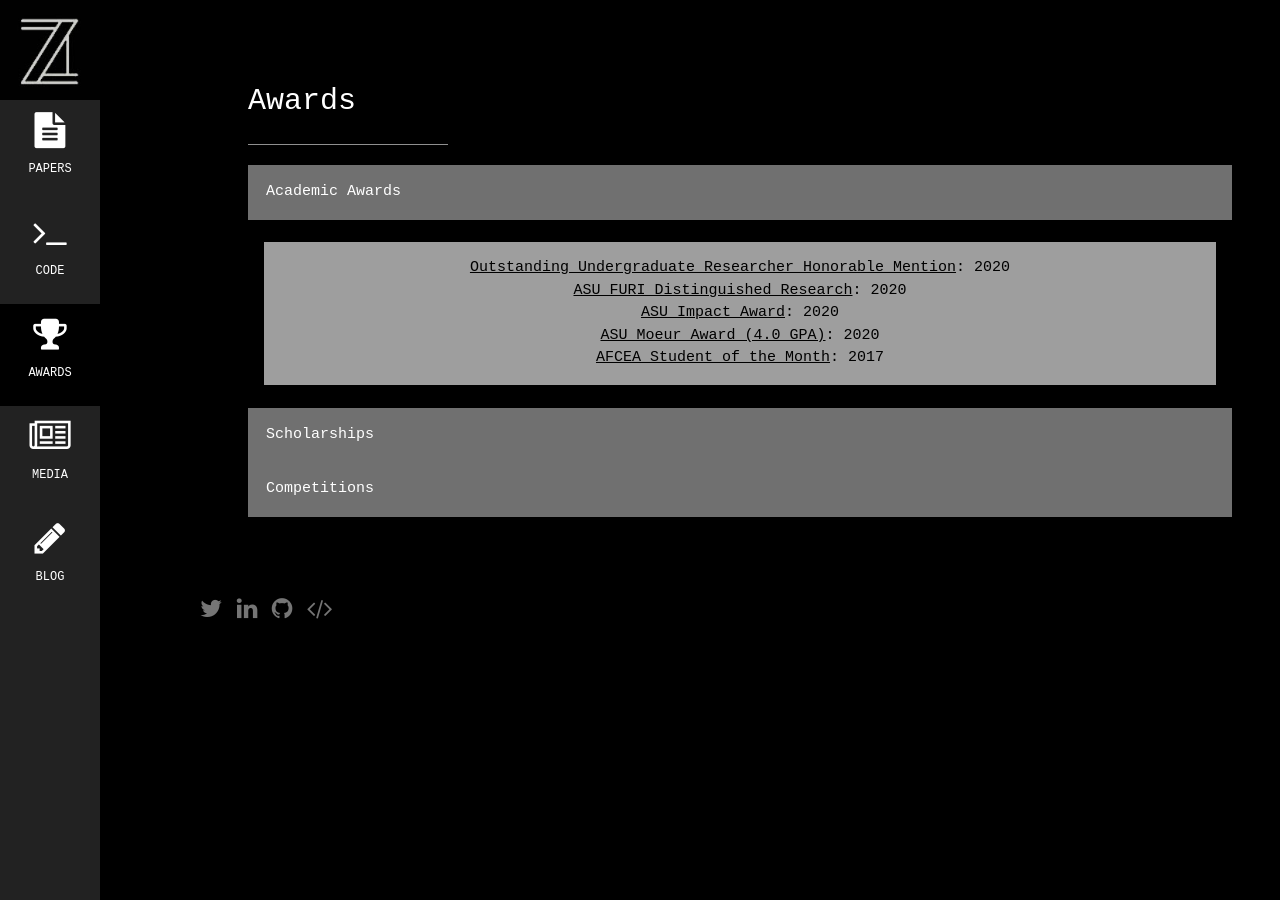
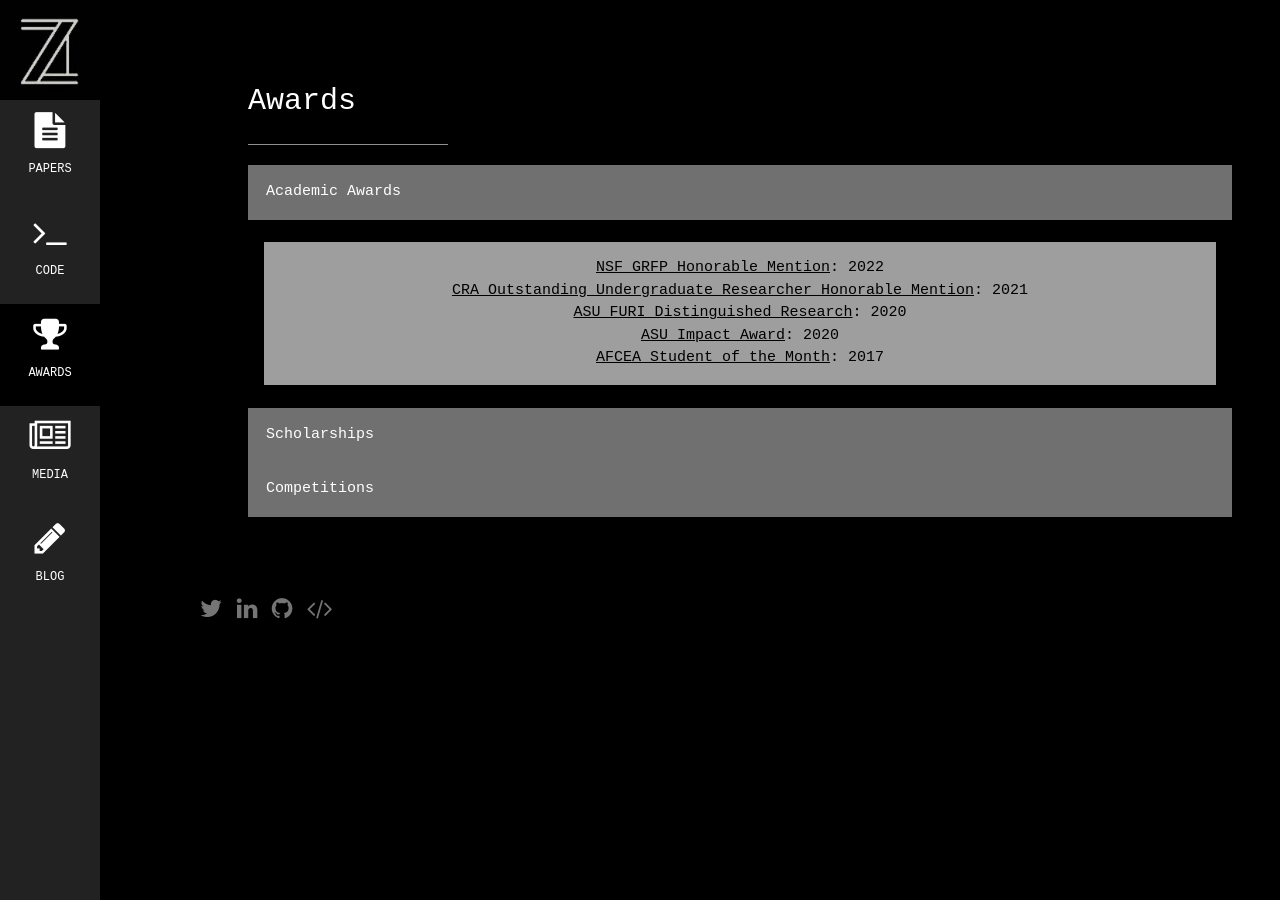
Before and after one commit to mahaloz/zionbasque.com, a Jekyll site: the page built from awards.md, in a window 1280 px wide. Built offline with Jekyll 4.4.1, drawn with Linux system fonts in a browser that asks for light colours.

Commit message:
Correct awards

```diff
--- a/_layouts/awards.html
+++ b/_layouts/awards.html
@@ -19,10 +19,10 @@
       <div class="w3-card-4 w3-grey" style="width:100%">
         <div class="w3-container w3-center">
           <p>
-            <a href="https://cra.org/about/awards/outstanding-undergraduate-researcher-award/#2020">Outstanding Undergraduate Researcher Honorable Mention</a>: 2020<br>
+            <a href="https://www.research.gov/grfp/AwardeeList.do">NSF GRFP Honorable Mention</a>: 2022<br>
+            <a href="https://cra.org/about/awards/outstanding-undergraduate-researcher-award/#2021">CRA Outstanding Undergraduate Researcher Honorable Mention</a>: 2021<br>
             <a href="https://furi.engineering.asu.edu/participant/basque-zion/">ASU FURI Distinguished Research</a>: 2020<br>
             <a href="https://fullcircle.asu.edu/graduate/zion-basque/">ASU Impact Award</a>: 2020<br>
-            <a href="https://news.asu.edu/20210503-celebrating-120-years-asu-moeur-award">ASU Moeur Award (4.0 GPA)</a>: 2020<br>
             <a href="https://www.afcea-hawaii.org/20170110_05/">AFCEA Student of the Month</a>: 2017<br>
           </p>
         </div>
@@ -58,17 +58,17 @@
 
           <a href=
           "https://apps.ksbe.edu/financialaid/post-highscholarships/">
-          Naho'okama Scholarship</a>: 2018 - Present
+          Naho'okama Scholarship</a>: 2018 - 2022
           <br>
 
           <a href=
           "https://apps.ksbe.edu/financialaid/post-highscholarships/mauo/">
-          Pauahi Mauo Scholarship</a>: 2018 - Present
+          Pauahi Mauo Scholarship</a>: 2018 - 2022
           <br>
 
           <a href=
           "https://www.hawaiicommunityfoundation.org/THINKFund">
-          Hawaii THINK STEM Scholarship Fund</a>: 2018 - Present
+          Hawaii THINK STEM Scholarship Fund</a>: 2018 - 2022
           <br>
 
           <a href=
@@ -79,9 +79,6 @@
           <a href=
           "https://students.asu.edu/scholarships/newamericanuniversity">
           ASU New American Deans Award</a>: 2017 - 2021
-          <br>
-
-          ASU Grant: 2017 - 2021
           <br>
 
           <a href= "http://the.honoluluadvertiser.com/article/2003/Dec/03/ln/ln44a.html">
```
Also changed, not shown: media.md (+1 -1 lines).
